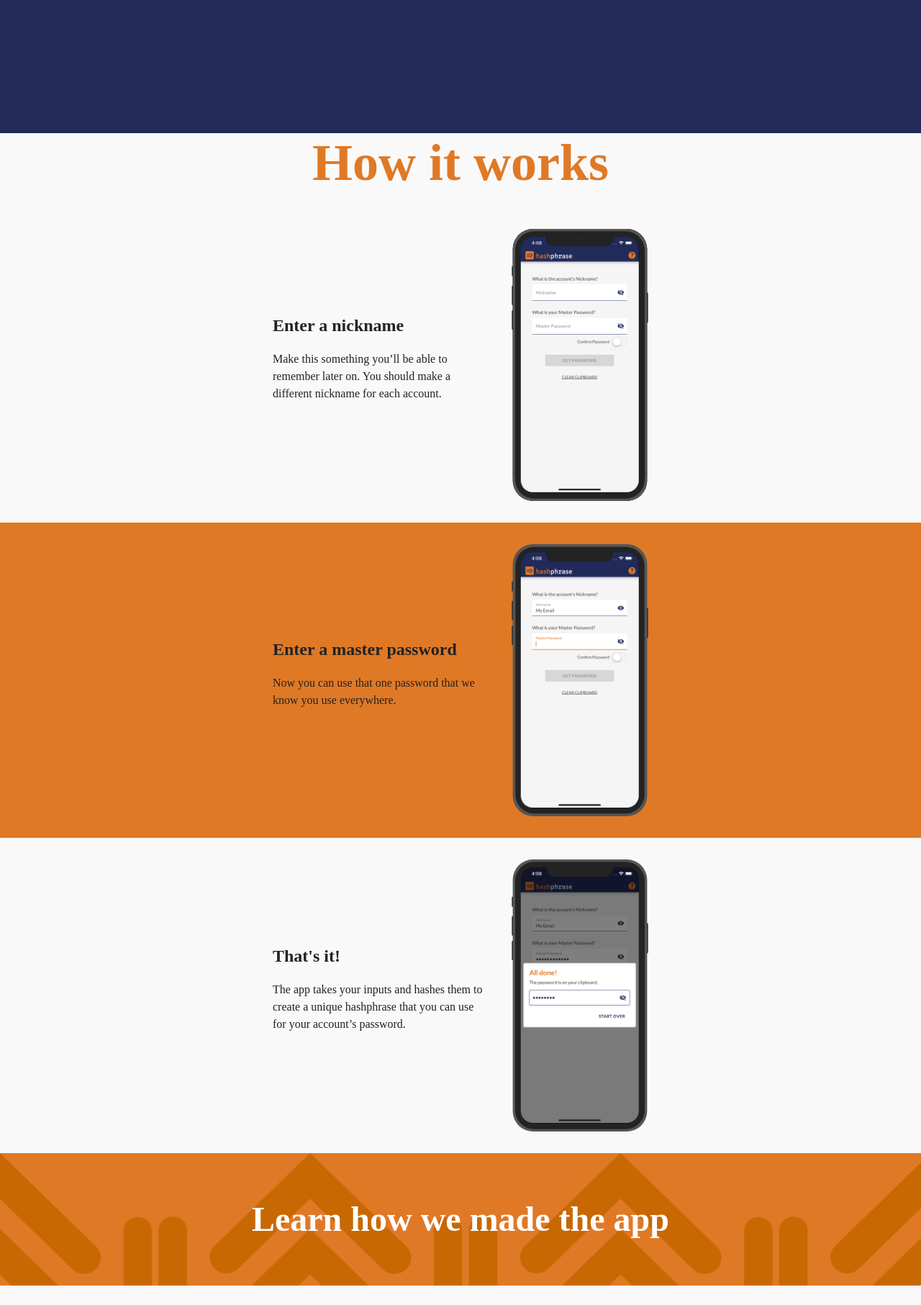
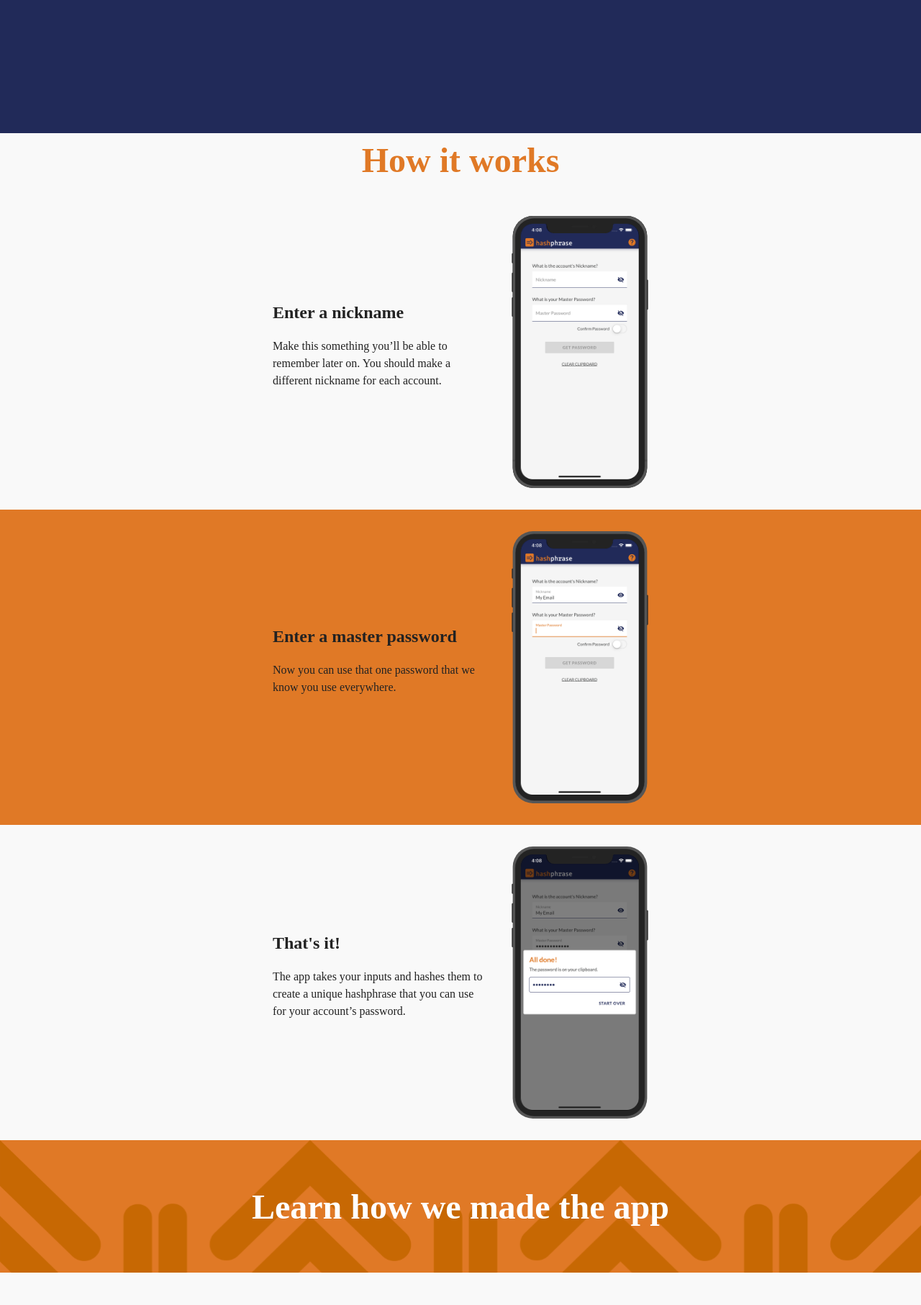
Before and after one commit to Vermonster/hashphrase, a Jekyll site: the page index.html, which Jekyll copies as it is, in a window 1280 px wide. Shown: the part 715-2528 px from the top of the page at 72% size. Built offline with Jekyll 4.4.1, drawn with Linux system fonts in a browser that asks for light colours; some web fonts are replaced.

Commit message:
fix font size, make stacking match design

```diff
--- a/assets/css/main.scss
+++ b/assets/css/main.scss
@@ -118,8 +118,9 @@
     font-family: $font-header;
     margin: 0;
     margin-bottom: 20px;
+    padding-top: 10px;
     text-align: center;
-    font-size: $font-size-h1;
+    font-size: 48px;
     color: $primary-orange;
   }
 
@@ -195,23 +196,31 @@
 
   .social-media-container {
     display: flex;
-    flex-direction: row;
+    flex-direction: column;
     justify-content: space-around;
-    padding: 100px;
+    align-items: center;
+    padding-top: 35px;
 
     .social-media {
-      width: 280px;
+      width: 325px;
       display: flex;
-      flex-direction: column;
+      flex-direction: row-reverse;
       align-items: center;
-      margin-left: 15px;
-      margin-right: 15px;
+      justify-content: center;
+      justify-items: center;
+      margin-bottom: 20px;
+
+      .social-logo {
+        width: 100px;
+        height: 100px;
+        margin-left: 30px;
+      }
 
       .social-media-text {
         text-align: center;
-        font-size: $font-size-h2;
+        font-size: $font-size-h3;
         color: $text-black;
-        margin-bottom: 40px;
+        margin-bottom: 45px;
 
         a {
           text-decoration: underline;
@@ -322,7 +331,7 @@
     padding-top: 10px;
 
     .how-it-works-title {
-      font-size: 50px;
+      font-size: $font-size-h3;
     }
 
     .workflow {
@@ -363,7 +372,7 @@
       text-align: center;
 
       .learn-how-title {
-        font-size: 26px;
+        font-size: $font-size-h3;
       }
     }
 
@@ -373,21 +382,23 @@
       align-items: center;
       padding: 0;
       margin-top: 32px;
-      padding-bottom: 24px;
 
       .social-media {
         width: 200px;
-
+        flex-direction: row;
+        flex-wrap: wrap;
 
         .social-logo {
           width: 50px;
           height: 50px;
+          margin-left: 0;
         }
 
         .social-media-text {
           font-size: $font-size-h3;
           line-height: 1.3em;
           margin-top: 16px;
+          margin-bottom: 30px;
         }
       }
     }
```
